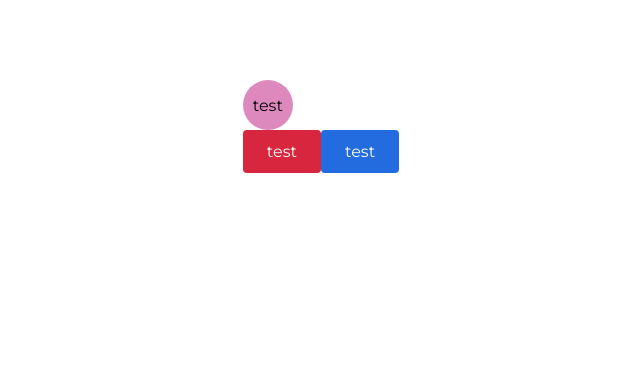
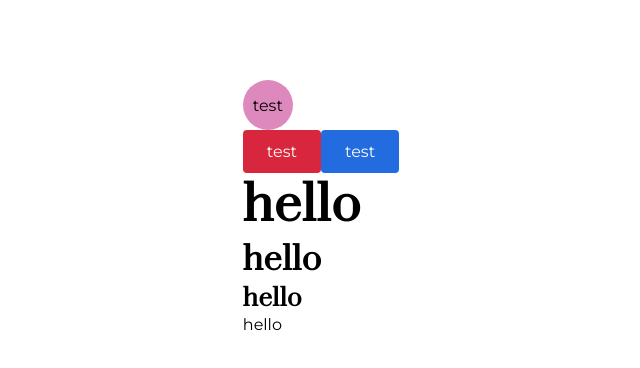
Before and after one commit to night1447/coincap-app, a React (Vite) app: page / in a window 1280 px wide. Shown: the top 368 px of the page, without its empty margins (319-959 px from the left). Built offline with nearby package versions, Linux system fonts and the light colour scheme.

Commit message:
add typography

```diff
--- a/src/App.tsx
+++ b/src/App.tsx
@@ -1,6 +1,7 @@
 import Layout from "./UI/Layout/Layout.tsx";
 import Button from "./UI/Button/Button.tsx";
 import Section from "./UI/Section/Section.tsx";
+import Typography from "./UI/Typography/Typography.tsx";
 
 const App = () => (
     <Layout>
@@ -8,6 +9,10 @@ const App = () => (
             <Button type={'button'} variant={'default'} isCircle={true}>test</Button>
             <Button type={'button'} variant={'error'}>test</Button>
             <Button type={'button'} variant={'accent'}>test</Button>
+            <Typography type={'h1'}>hello</Typography>
+            <Typography type={'h2'}>hello</Typography>
+            <Typography type={'h3'}>hello</Typography>
+            <Typography type={'p'}>hello</Typography>
         </Section>
     </Layout>
 );
--- /dev/null
+++ b/src/UI/Typography/Typography.tsx
@@ -0,0 +1,35 @@
+import React, {CSSProperties, FC, PropsWithChildren} from "react";
+import styles from './typography.module.scss'
+
+type TypographyType = 'h1' | 'h2' | 'h3' | 'p';
+
+interface TypographyProps {
+    type: TypographyType;
+    sx?: CSSProperties
+}
+
+const getCurrentTypeStyles = (type: TypographyType) => {
+    let cssClasses: string = `${styles.text}`;
+    if (type === 'h2' || type === 'h1' || type === 'h3') {
+        cssClasses += ` ${styles.title}`;
+    } else {
+        cssClasses += ` ${styles.text}`;
+    }
+    switch (type) {
+        case 'h1':
+            return cssClasses + ` ${styles.title_first}`
+        case 'h2':
+            return cssClasses + ` ${styles.title_second}`
+        case 'h3':
+            return cssClasses + ` ${styles.title_third}`
+        default:
+            return cssClasses;
+    }
+
+};
+
+const Typography: FC<PropsWithChildren<TypographyProps>> = ({type, children, sx}) => {
+
+    return React.createElement(type, {className: getCurrentTypeStyles(type), style: sx}, children);
+};
+export default Typography;
--- /dev/null
+++ b/src/UI/Typography/typography.module.scss
@@ -0,0 +1,20 @@
+.title {
+  font-family: Prata, serif;
+  letter-spacing: 0.02em;
+
+  &_first {
+    font-size: 48px;
+  }
+
+  &_second {
+    font-size: 32px;
+  }
+
+  &_third {
+    font-size: 24px;
+  }
+}
+
+.paragraph {
+  font-size: 16px;
+}
```
